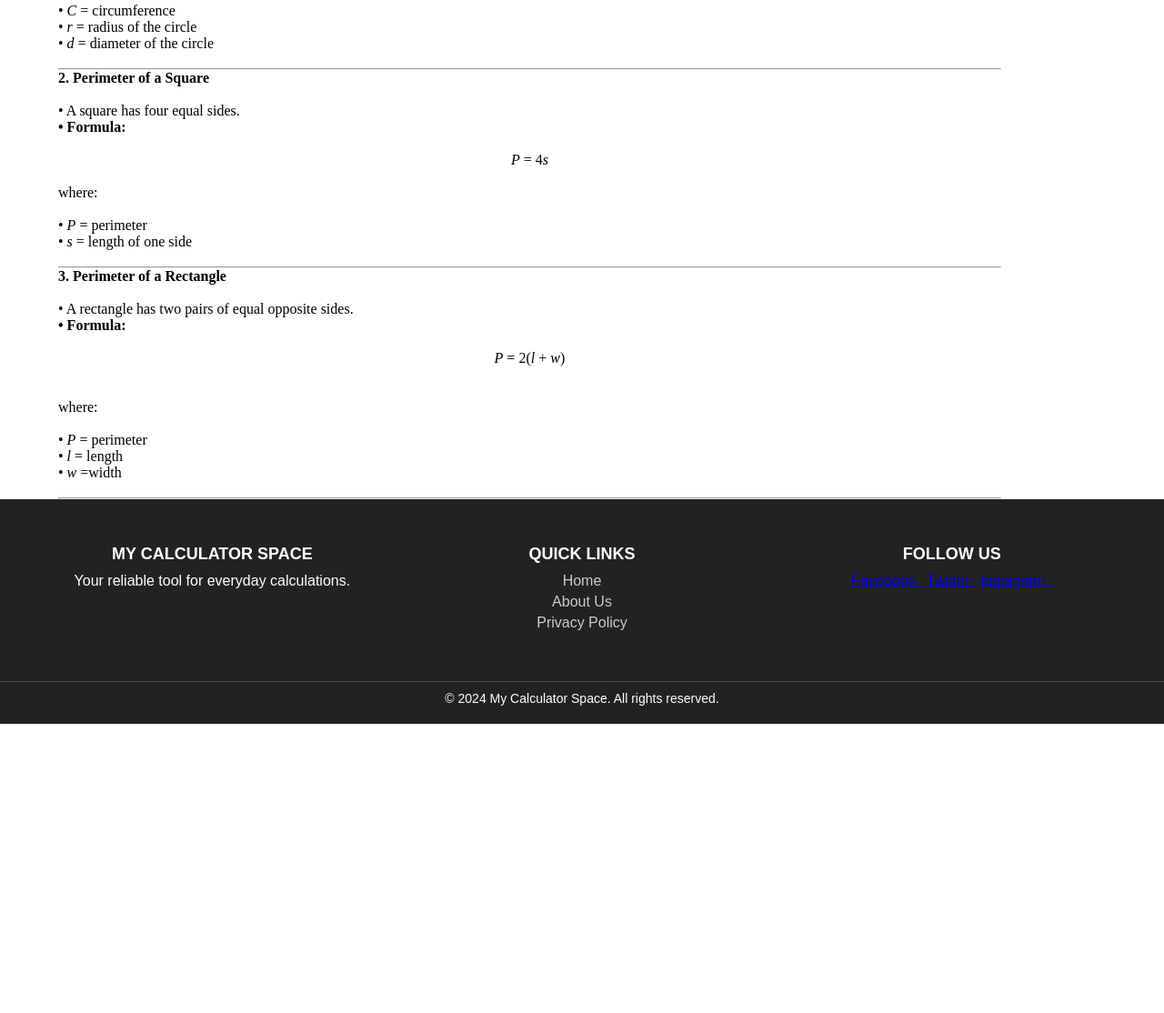
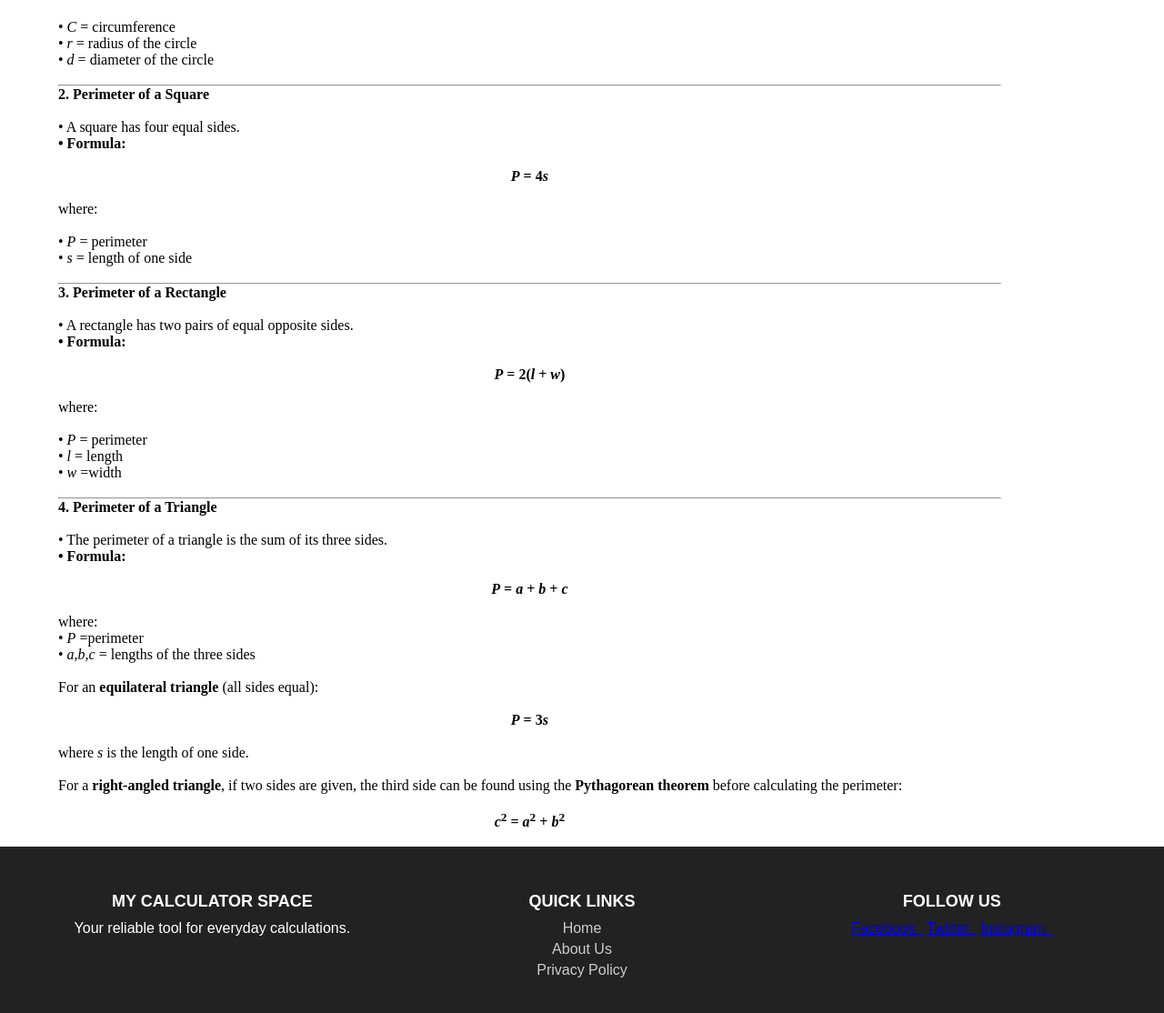
Before and after one commit to Mycalculatorspace/calculator, a plain HTML site: page perimeter.html in a window 1280 px wide. Shown: the part 782-1896 px from the top of the page at 91% size. Before the commit the page ends 1578 px from the top, so only its background shows below. Drawn offline with Linux system fonts and the light colour scheme.

Commit message:
para added

```diff
--- a/perimeter.html
+++ b/perimeter.html
@@ -112,7 +112,7 @@
             you covered, that distance is the perimeter.
         </p><br><hr>
         <p>
-            <strong>1. Perimeter of a Circle (Circumference)</strong><br>
+            <strong>1. Perimeter of a Circle (Circumference)</strong><br><br>
             • The perimeter of a circle is called its <strong>circumference.</strong><br>
             <strong>• Formula:</strong><br><br>
             <div class="formula">
@@ -131,7 +131,7 @@
             • A square has four equal sides. <br>
             <strong>• Formula:</strong><br><br>
             <div class="formula">
-                <i>P</i> = 4<i>s</i><br><br>
+                <strong><i>P</i> = 4<i>s</i><br><br></strong>
             </div>
             where: <br><br>
             • <i>P</i> = perimeter <br>
@@ -142,16 +142,34 @@
             • A rectangle has two pairs of equal opposite sides. <br>
             <strong>• Formula:</strong><br><br>
             <div class="formula">
-                <i>P</i> = 2(<i>l</i> + <i>w</i>)
-            </div><br><br>
+                <strong><i>P</i> = 2(<i>l</i> + <i>w</i>)</strong>
+            </div><br>
             where: <br><br>
             • <i>P</i> = perimeter <br>
             • <i>l</i> = length <br>
             • <i>w</i> =width <br>
         </p><br><hr>
         <p>
-            <strong></strong>
-        </p>
+            <strong>4. Perimeter of a Triangle</strong><br><br>
+            • The perimeter of a triangle is the sum of its three sides. <br>
+            <strong>• Formula:</strong><br><br>
+            <div class="formula">
+                <strong><i>P</i> = <i>a</i> + <i>b</i> + <i>c</i></strong>
+            </div><br>
+            where: <br>
+            • <i>P</i> =perimeter <br>
+            • <i>a,b,c</i> = lengths of the three sides <br><br>
+            For an <strong>equilateral triangle</strong> (all sides equal): <br><br>
+            <div class="formula">
+                <strong><i>P</i> = 3<i>s</i></strong>
+            </div><br>
+            where <i>s</i> is the length of one side. <br><br>
+            For a <strong>right-angled triangle</strong>, if two sides are given, the third side can be found
+            using the <strong>Pythagorean theorem</strong> before calculating the perimeter: <br><br>
+            <div class="formula">
+                <strong><i>c</i><sup>2</sup> = <i>a</i><sup>2</sup> + <i>b</i><sup>2</sup></strong>
+            </div>
+        </p><br>
     </div>
 </main>
 <footer>
```
